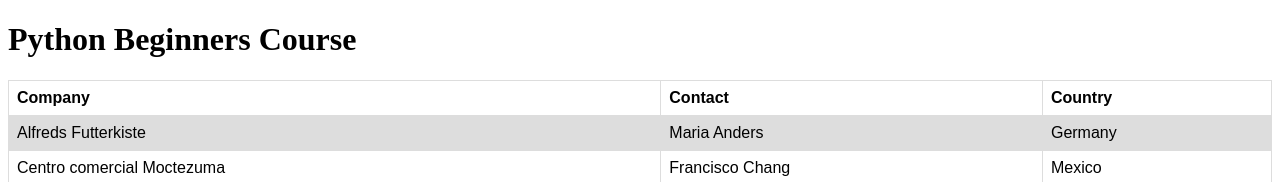
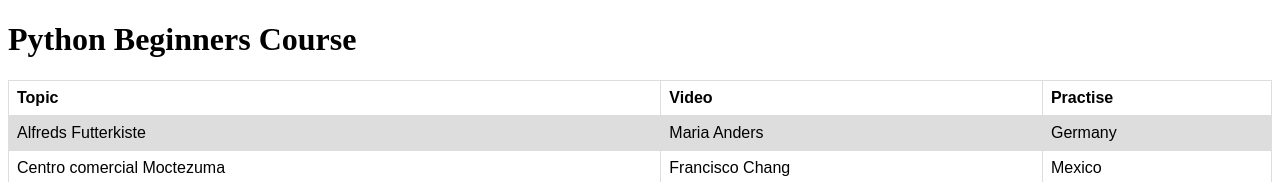
Before and after one commit to gamesbykk/ProgrammingCourses, a plain HTML site: page course1.html in a window 1280 px wide. Shown: the top 182 px of the page. Drawn offline with Linux system fonts and the light colour scheme.

Commit message:
Update course1.html

```diff
--- a/course1.html
+++ b/course1.html
@@ -24,9 +24,9 @@
     <h1>Python Beginners Course</h1>
     <table>
   <tr>
-    <th>Company</th>
-    <th>Contact</th>
-    <th>Country</th>
+    <th>Topic</th>
+    <th>Video</th>
+    <th>Practise</th>
   </tr>
   <tr>
     <td>Alfreds Futterkiste</td>
```
